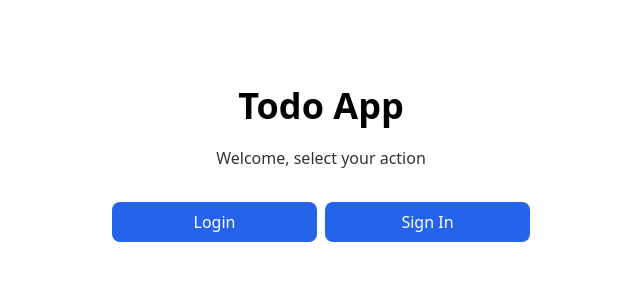
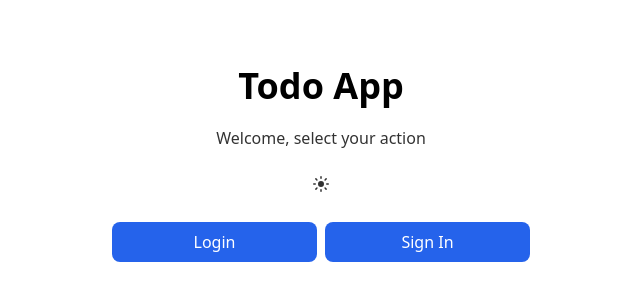
Before and after one commit to apelete21/nextjs_todo_app_typescript, a Next.js app: page / in a window 1280 px wide. Shown: the part 242-542 px from the top of the page, without its empty margins (319-959 px from the left). Built offline with nearby package versions, Linux system fonts and the light colour scheme.

Commit message:
theme changer btn

```diff
--- a/components/app/aside/user/index.tsx
+++ b/components/app/aside/user/index.tsx
@@ -2,6 +2,7 @@ import { ThemeContext, UserContext } from "@/contexts";
 import { useRouter } from "next/router";
 import React, { useContext } from "react";
 import UserCircleIcon from "@heroicons/react/24/solid/UserCircleIcon";
+import { ThemeChangerBtn } from "@/components/themeChangerBtn";
 
 type Props = {};
 
@@ -35,17 +36,15 @@ export function User({}: Props) {
                   .split(" ")[0]}
             </div>
           </div>
-          <div className="flex flex-row gap-2">
-            <button className={`${asideUserBtn}`} onClick={Logout}>
-              Logout
-            </button>
-          </div>
+          {/* <div className="flex flex-row gap-2"> */}
+            <ThemeChangerBtn className={`mb-0`} />
+          {/* </div> */}
         </div>
         <div className="w-full py-2 flex gap-2">
+          <button className={`${asideUserBtn} w-full`} onClick={Logout}>
+            Logout
+          </button>
           <button className={`${asideUserBtn} w-full`}>Profile</button>
-          <button className={`${asideUserBtn} w-full`} onClick={toggleTheme}>
-            Light/Dark
-          </button>
         </div>
       </div>
     </>
--- a/components/home/index.tsx
+++ b/components/home/index.tsx
@@ -1,4 +1,5 @@
 import Link from "next/link";
+import { ThemeChangerBtn } from "@/components";
 
 const inputStyle: String = "w-full my-2 rounded-lg p-2";
 const buttonStyle: String =
@@ -13,6 +14,7 @@ export function Welcome(): JSX.Element {
           <h3 className="w-full mb-6 opacity-80">
             Welcome, select your action
           </h3>
+          <ThemeChangerBtn className={"self-center mb-5"} />
           <div className="flex flex-row w-full items-center gap-2">
             <Link href="/login" className={`${inputStyle} ${buttonStyle}`}>
               Login
--- a/components/index.ts
+++ b/components/index.ts
@@ -2,3 +2,4 @@ export { Welcome } from "./home";
 export { BackBtn } from "./BackBtn";
 export { App } from "./app";
 export { Loader } from "./loader";
+export { ThemeChangerBtn } from "./themeChangerBtn";
--- /dev/null
+++ b/components/themeChangerBtn/index.tsx
@@ -0,0 +1,22 @@
+import { ThemeContext } from "@/contexts";
+import React, { useContext } from "react";
+import MoonIcon from "@heroicons/react/20/solid/MoonIcon";
+import SunIcon from "@heroicons/react/20/solid/SunIcon";
+
+type Props = {
+  className: string;
+};
+
+export function ThemeChangerBtn({ className }: Props) {
+  const { theme, toggleTheme }: any = useContext(ThemeContext);
+  return (
+    <>
+      <span
+        onClick={toggleTheme}
+        className={`${className} text-[15px] opacity-80 hover:opacity-100 -mb-6 cursor-pointer`}
+      >
+        {theme === "dark" ? <MoonIcon width={20} /> : <SunIcon width={20} />}
+      </span>
+    </>
+  );
+}
--- a/pages/login.tsx
+++ b/pages/login.tsx
@@ -1,4 +1,4 @@
-import { BackBtn, Loader } from "@/components";
+import { BackBtn, Loader, ThemeChangerBtn } from "@/components";
 import { UserContext } from "@/contexts";
 import { User } from "@/libs";
 import { useIdentify } from "@/utils";
@@ -83,6 +83,7 @@ export default function Login() {
             onSubmit={sendLogin}
           >
             <BackBtn className={"self-start"} />
+            <ThemeChangerBtn className={"self-end"} />
             <h1 className="w-full text-4xl font-bold my-[20px]">Todo App</h1>
             <h3 className="w-full mb-6 opacity-80">
               Welcome, enter your credentials
--- a/pages/register.tsx
+++ b/pages/register.tsx
@@ -1,4 +1,4 @@
-import { BackBtn, Loader } from "@/components";
+import { BackBtn, Loader, ThemeChangerBtn } from "@/components";
 import { useIdentify } from "@/utils";
 import { User } from "@/libs";
 import Link from "next/link";
@@ -111,6 +111,7 @@ export default function Register({}: Props) {
             onSubmit={sendRegistration}
           >
             <BackBtn className={"self-start"} />
+            <ThemeChangerBtn className={"self-end"} />
             <h1 className="w-full text-4xl font-bold my-[20px]">Todo App</h1>
             <h3 className="w-full mb-6 opacity-80">
               Welcome, enter your informations
```
